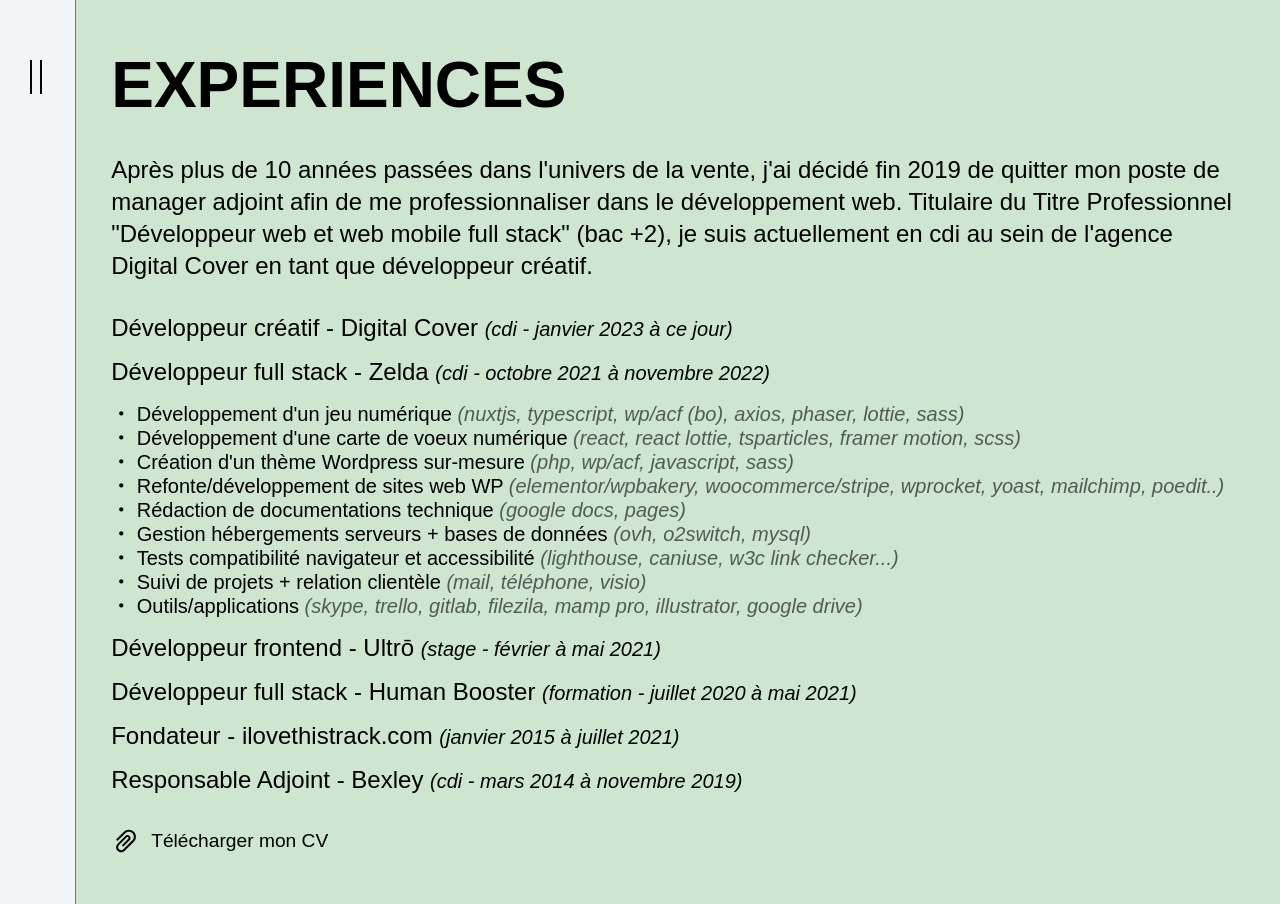
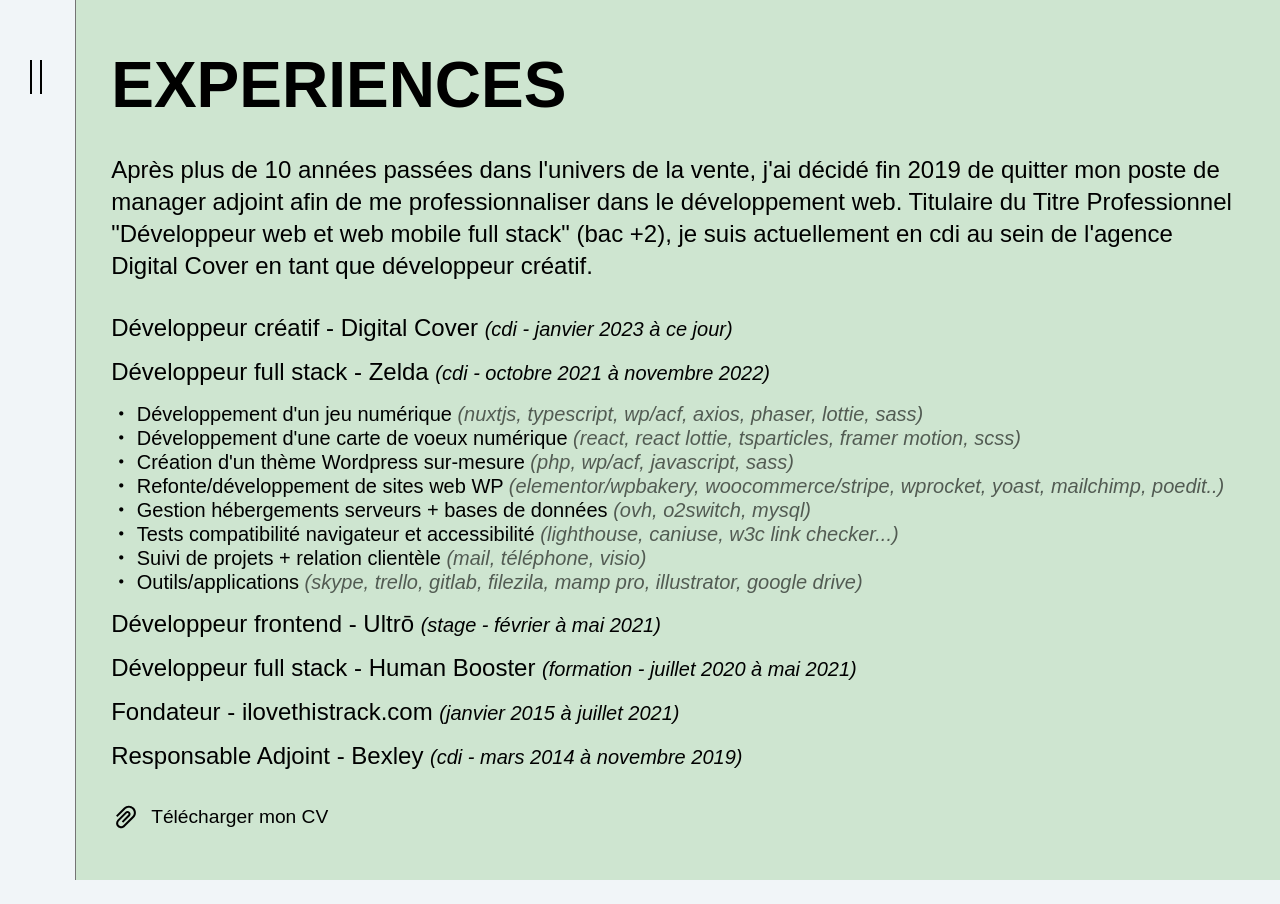
Before and after one commit to idrissdiakite/portfolio-react, a React (Create React App) app: page /experiences in a window 1280 px wide. Both pictures are taken after a click on the element 678 px from the left and 372 px from the top of the page. After the commit the page ends 880 px from the top, so only its background shows below. Built offline with nearby package versions, Linux system fonts and the light colour scheme; a web font is replaced by a local one.

Commit message:
🎨 [JOBS] Updated content

```diff
--- a/src/components/Experiences/jobs.js
+++ b/src/components/Experiences/jobs.js
@@ -21,11 +21,10 @@ const jobs = [
     subtitle: "cdi - octobre 2021 à novembre 2022",
     description: (
       <ul>
-        <li>・ Développement d'un jeu numérique <span>(nuxtjs, typescript, wp/acf (bo), axios, phaser, lottie, sass)</span></li>
+        <li>・ Développement d'un jeu numérique <span>(nuxtjs, typescript, wp/acf, axios, phaser, lottie, sass)</span></li>
         <li>・ Développement d'une carte de voeux numérique <span>(react, react lottie, tsparticles, framer motion, scss)</span></li>
         <li>・ Création d'un thème Wordpress sur-mesure <span>(php, wp/acf, javascript, sass)</span></li>
         <li>・ Refonte/développement de sites web WP <span>(elementor/wpbakery, woocommerce/stripe, wprocket, yoast, mailchimp, poedit..)</span></li>
-        <li>・ Rédaction de documentations technique <span>(google docs, pages)</span></li>
         <li>・ Gestion hébergements serveurs + bases de données <span>(ovh, o2switch, mysql)</span></li>
         <li> ・ Tests compatibilité navigateur et accessibilité <span>(lighthouse, caniuse, w3c link checker...)</span></li>
         <li>・ Suivi de projets + relation clientèle <span>(mail, téléphone, visio)</span></li>
```
